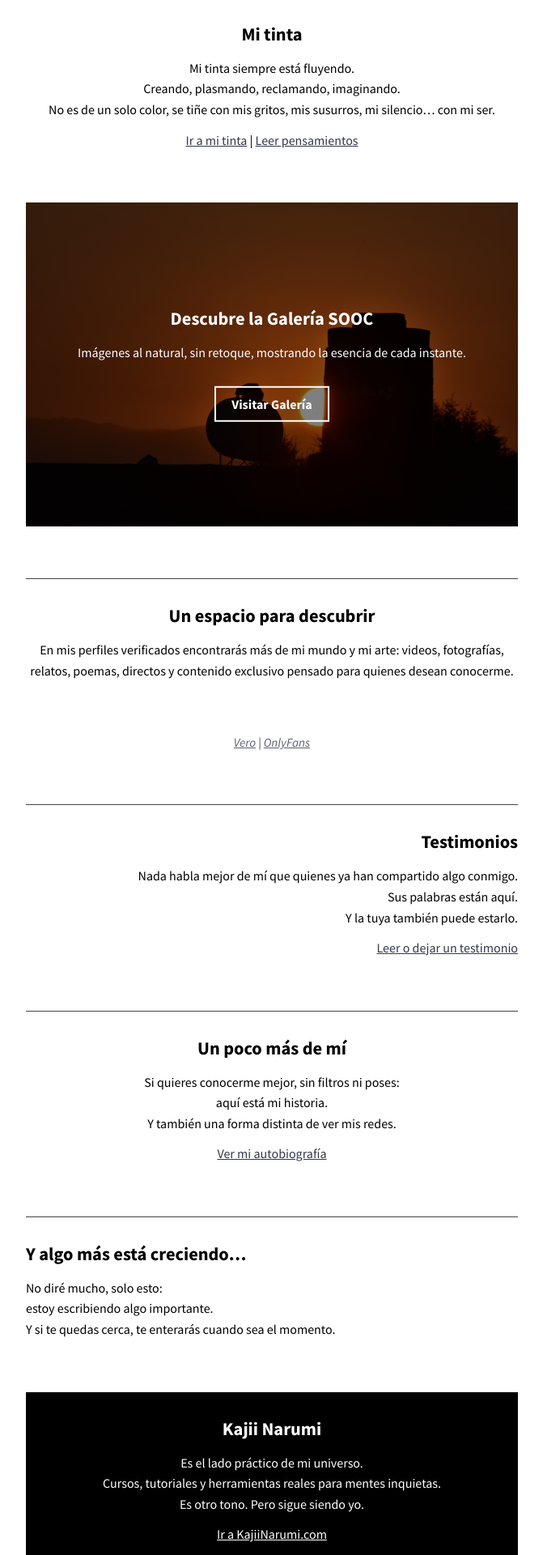
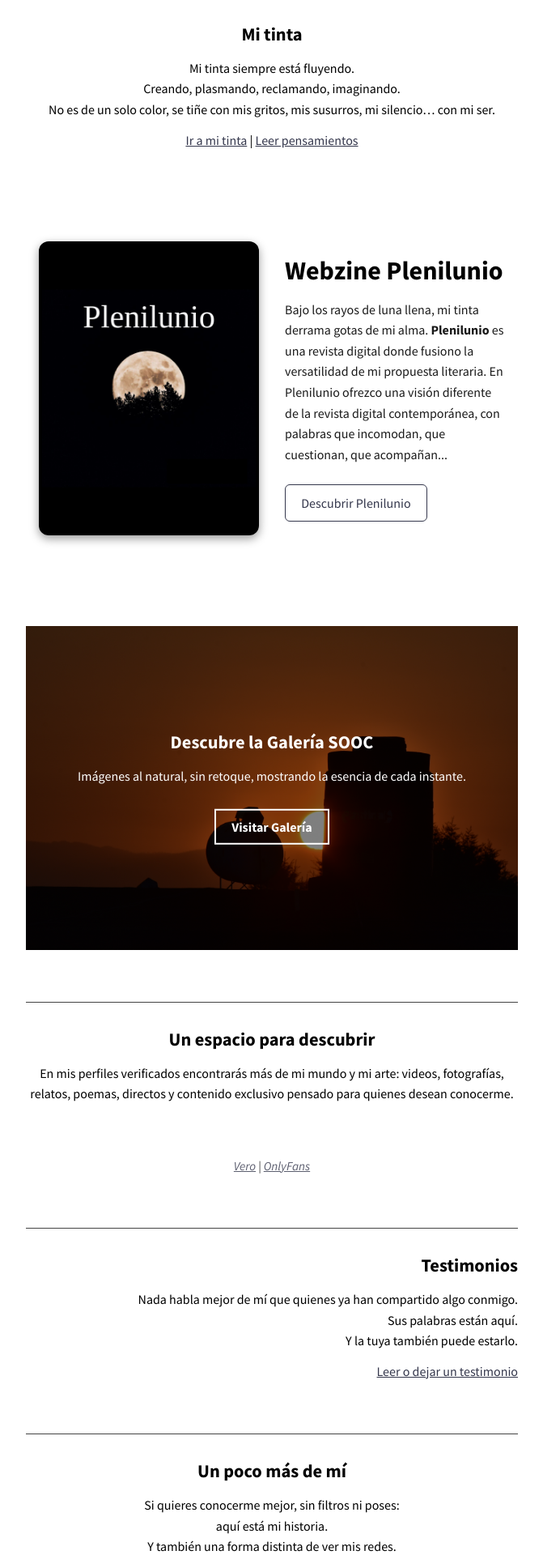
Before and after one commit to KajiiNarumi/iasuarezv, a Jekyll site: the page built from index.html, in a window 1280 px wide. Shown: the part 1132-3052 px from the top of the page at 81% size, without its empty margins (304-975 px from the left). Built offline with Jekyll 4.4.1, drawn with Linux system fonts in a browser that asks for light colours; nearby versions of some CDN libraries; the list of posts is cut into pages by our own code.

Commit message:
Update index.html

```diff
--- a/index.html
+++ b/index.html
@@ -41,6 +41,32 @@ entries_layout: list
     No es de un solo color, se tiñe con mis gritos, mis susurros, mi silencio… con mi ser.</p>
     <p><a href="/tinta/">Ir a mi tinta</a> | <a href="/pensamientos/">Leer pensamientos</a></p>
   </section>
+
+
+<section class="plenilunio-section">
+  <div class="plenilunio-contenedor">
+    <!-- Imagen -->
+    <div class="plenilunio-imagen">
+      <img src="/images/Plenilunio.jpg" alt="Webzine Plenilunio">
+    </div>
+
+    <!-- Texto -->
+    <div class="plenilunio-texto">
+      <h2>Webzine Plenilunio</h2>
+      <p>
+        Bajo los rayos de luna llena, mi tinta derrama gotas de mi alma.
+        <strong>Plenilunio</strong> es una revista digital donde fusiono la versatilidad de mi propuesta literaria.
+        En Plenilunio ofrezco una visión diferente de la revista digital contemporánea,
+        con palabras que incomodan, que cuestionan, que acompañan...
+      </p>
+      <a href="https://kajiinarumi.com/pages/plenilunio" class="btn-outline">Descubrir Plenilunio</a>
+    </div>
+  </div>
+</section>
+
+
+
+
 
   <section class="galeria-aleatoria">
     <div class="galeria-bg"></div>
@@ -134,6 +160,57 @@ a { text-decoration: underline; }
 
 .bloque { border-top: 1px solid #444; padding-top: 2rem; }
 
+
+.plenilunio-section {
+  padding: 3rem 1rem;
+}
+
+.plenilunio-contenedor {
+  display: grid;
+  grid-template-columns: 1fr 1fr;
+  gap: 2rem;
+  align-items: center;
+  max-width: 960px;
+  margin: 0 auto;
+}
+
+.plenilunio-imagen img {
+  width: 100%;
+  border-radius: 12px;
+  box-shadow: 0 4px 12px rgba(0,0,0,0.4);
+}
+
+.plenilunio-texto h2 {
+  font-size: 2rem;
+  margin-bottom: 1rem;
+  text-align: left;
+}
+
+.plenilunio-texto p {
+  font-size: 1rem;
+  line-height: 1.6;
+  margin-bottom: 1.5rem;
+  opacity: 0.9;
+}
+
+.btn-outline {
+  display: inline-block;
+  padding: 0.6rem 1.2rem;
+  border: 1px solid currentColor;
+  border-radius: 6px;
+  text-decoration: none;
+  font-size: 1rem;
+  transition: all 0.3s ease;
+}
+
+.btn-outline:hover {
+  background: currentColor;
+  color: #000;
+}
+
+
+
+
 .galeria-aleatoria {
   position: relative;
   width: 100%;
@@ -205,4 +282,8 @@ a { text-decoration: underline; }
 }
 .kajii a { color: #fff; text-decoration: underline; }
 
+
+
+
+
 </style>
```
